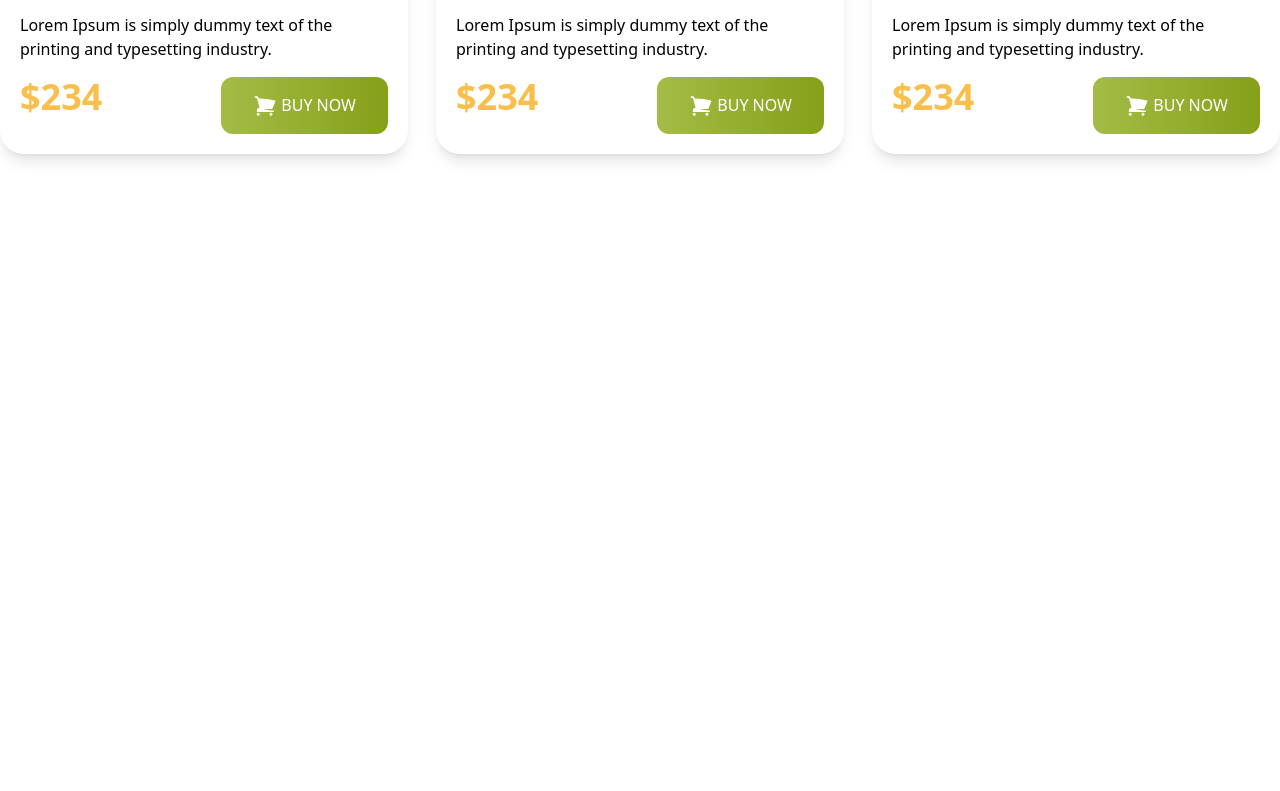
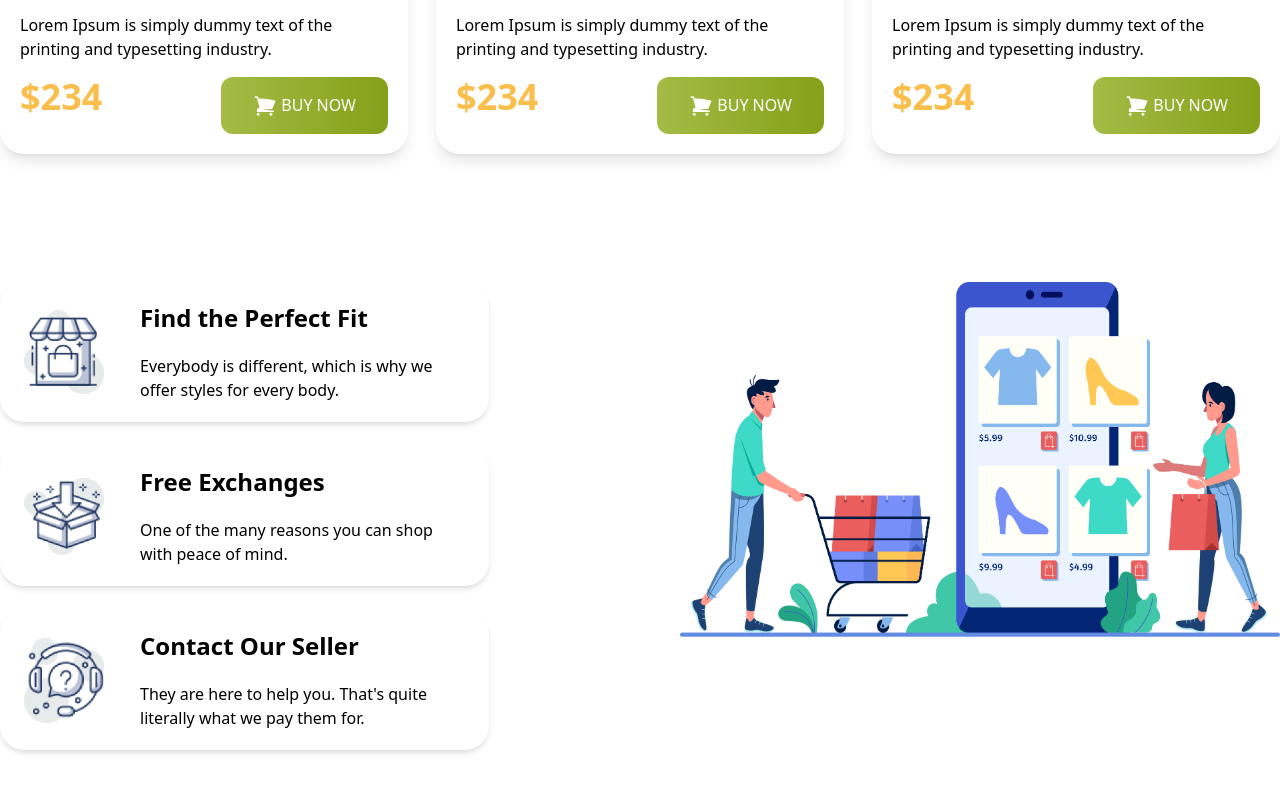
Before and after one commit to ashraful2871/penguin-fashion, a plain HTML site: page index.html in a window 1280 px wide. Shown: the part 1891-2682 px from the top of the page. Before the commit the page ends 2141 px from the top, so only its background shows below. Drawn offline with nearby package versions, Linux system fonts and the light colour scheme.

Commit message:
all section complete with responsive

```diff
--- a/index.html
+++ b/index.html
@@ -17,7 +17,7 @@
             font-family: "Roboto", sans-serif;
         }
 
-        .font-bebas-neue{
+        .font-bebas-neue {
             font-family: "Bebas Neue", sans-serif;
         }
     </style>
@@ -80,7 +80,7 @@
 
                     <img class="p-5 rounded-2xl bg-[#F1F1F1]" src="images/jacket-2.png" alt="">
 
-                    <h1 class="text-2xl font-bold">Ladies Jacket  </h1>
+                    <h1 class="text-2xl font-bold">Ladies Jacket </h1>
                     <p class="mt-3">Lorem Ipsum is simply dummy text of the
                         printing and typesetting industry.</p>
                     <div class="flex justify-between">
@@ -99,7 +99,7 @@
 
                     <img class="p-5 rounded-2xl bg-[#F1F1F1]" src="images/jacket-3.png" alt="">
 
-                    <h1 class="text-2xl font-bold">Woman Leather Jacket  </h1>
+                    <h1 class="text-2xl font-bold">Woman Leather Jacket </h1>
                     <p class="mt-3">Lorem Ipsum is simply dummy text of the
                         printing and typesetting industry.</p>
                     <div class="flex justify-between">
@@ -116,7 +116,7 @@
                 </div>
             </div>
         </section>
-        <section class="my-12 mb-24">
+        <section class="my-12 mb-32">
             <h1 class="text-5xl text-[#363958] uppercase font-bebas-neue mb-5">Man Jacket</h1>
 
             <div class="grid gap-7 grid-cols-1 md:grid-cols-2 lg:grid-cols-3">
@@ -143,7 +143,7 @@
 
                     <img class="p-5 rounded-2xl bg-[#F1F1F1]" src="images/jacket-5.png" alt="">
 
-                    <h1 class="text-2xl font-bold">Man Leather Jackets  </h1>
+                    <h1 class="text-2xl font-bold">Man Leather Jackets </h1>
                     <p class="mt-3">Lorem Ipsum is simply dummy text of the
                         printing and typesetting industry.</p>
                     <div class="flex justify-between">
@@ -162,7 +162,7 @@
 
                     <img class="p-5 rounded-2xl bg-[#F1F1F1]" src="images/jacket-6.png" alt="">
 
-                    <h1 class="text-2xl font-bold">Man Casual Jackets  </h1>
+                    <h1 class="text-2xl font-bold">Man Casual Jackets </h1>
                     <p class="mt-3">Lorem Ipsum is simply dummy text of the
                         printing and typesetting industry.</p>
                     <div class="flex justify-between">
@@ -179,6 +179,54 @@
                 </div>
             </div>
         </section>
+
+        <section class="mb-32">
+            <div class="flex justify-between">
+                <!-- text content -->
+                <div class="space-y-6">
+                    <div class="flex items-center gap-9 shadow-md py-5 px-6 rounded-3xl w-[489px]">
+                        <div>
+                            <img class="w-20" src="icons/house.png" alt="">
+
+                        </div>
+                        <div class="space-y-5">
+                            <h1 class="text-2xl font-bold">Find the Perfect Fit</h1>
+                            <p>Everybody is different, which is why we <br>
+                                offer styles for every body.</p>
+                        </div>
+                    </div>
+                    <div class="flex items-center gap-9 shadow-md py-5 px-6 rounded-3xl w-[489px]">
+                        <div>
+                            <img class="w-20" src="icons/box.png" alt="">
+
+                        </div>
+                        <div class="space-y-5">
+                            <h1 class="text-2xl font-bold">Free Exchanges</h1>
+                            <p>One of the many reasons you can shop <br>
+                                with peace of mind.</p>
+                        </div>
+                    </div>
+                    <div class="flex items-center gap-9 shadow-md py-5 px-6 rounded-3xl w-[489px]">
+                        <div>
+                            <img class="w-20" src="icons/question.png" alt="">
+
+                        </div>
+                        <div class="space-y-5">
+                            <h1 class="text-2xl font-bold">Contact Our Seller</h1>
+                            <p>They are here to help you. That's quite <br>
+                                literally what we pay them for.</p>
+                        </div>
+                    </div>
+
+                </div>
+
+                <!-- img content -->
+                <div class="w-[600px]">
+                    <img class="w-full" src="images/shopping.png" alt="">
+                </div>
+            </div>
+
+        </section>
     </main>
     <footer>
 
```
Lines whose indentation alone changed are shown as unchanged.
